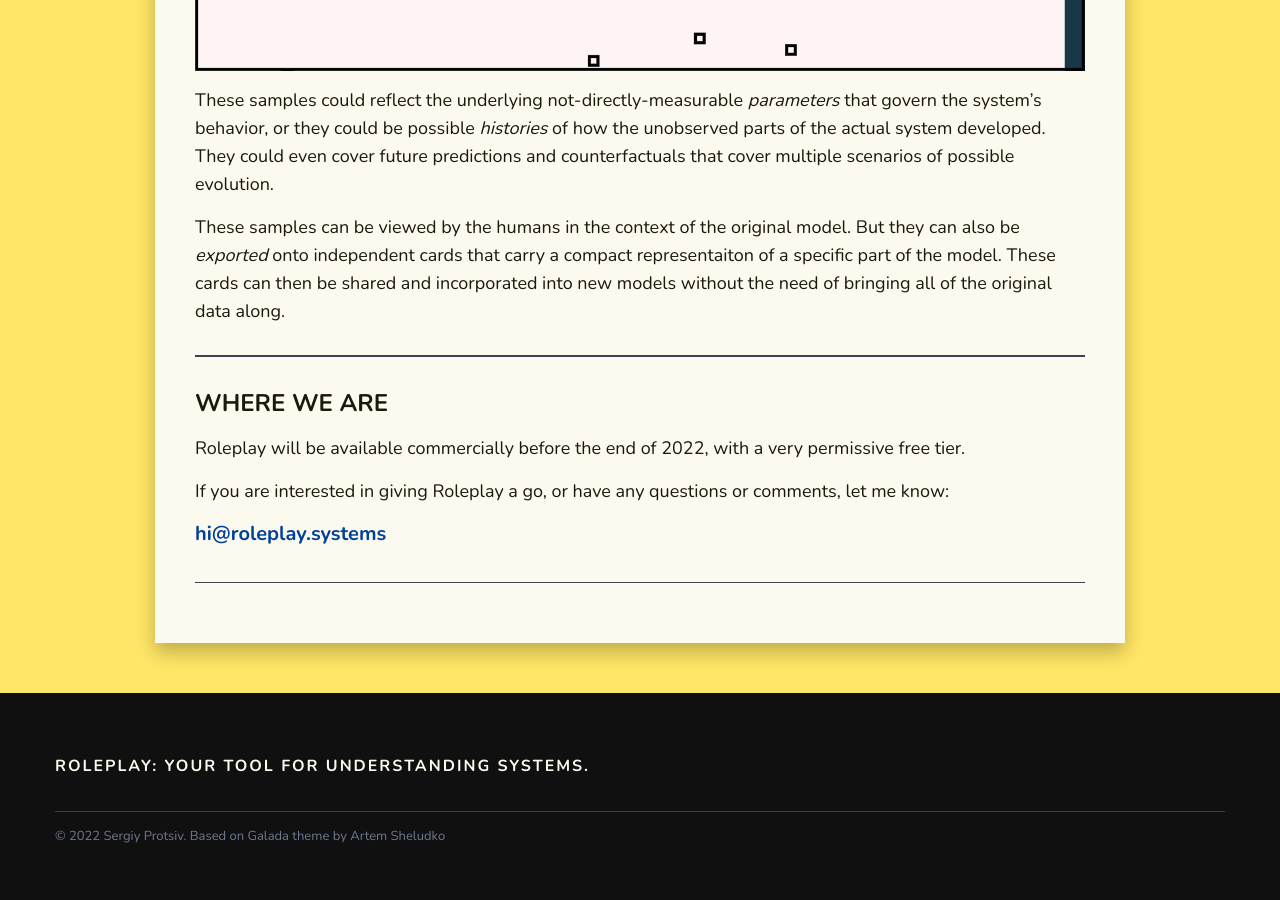
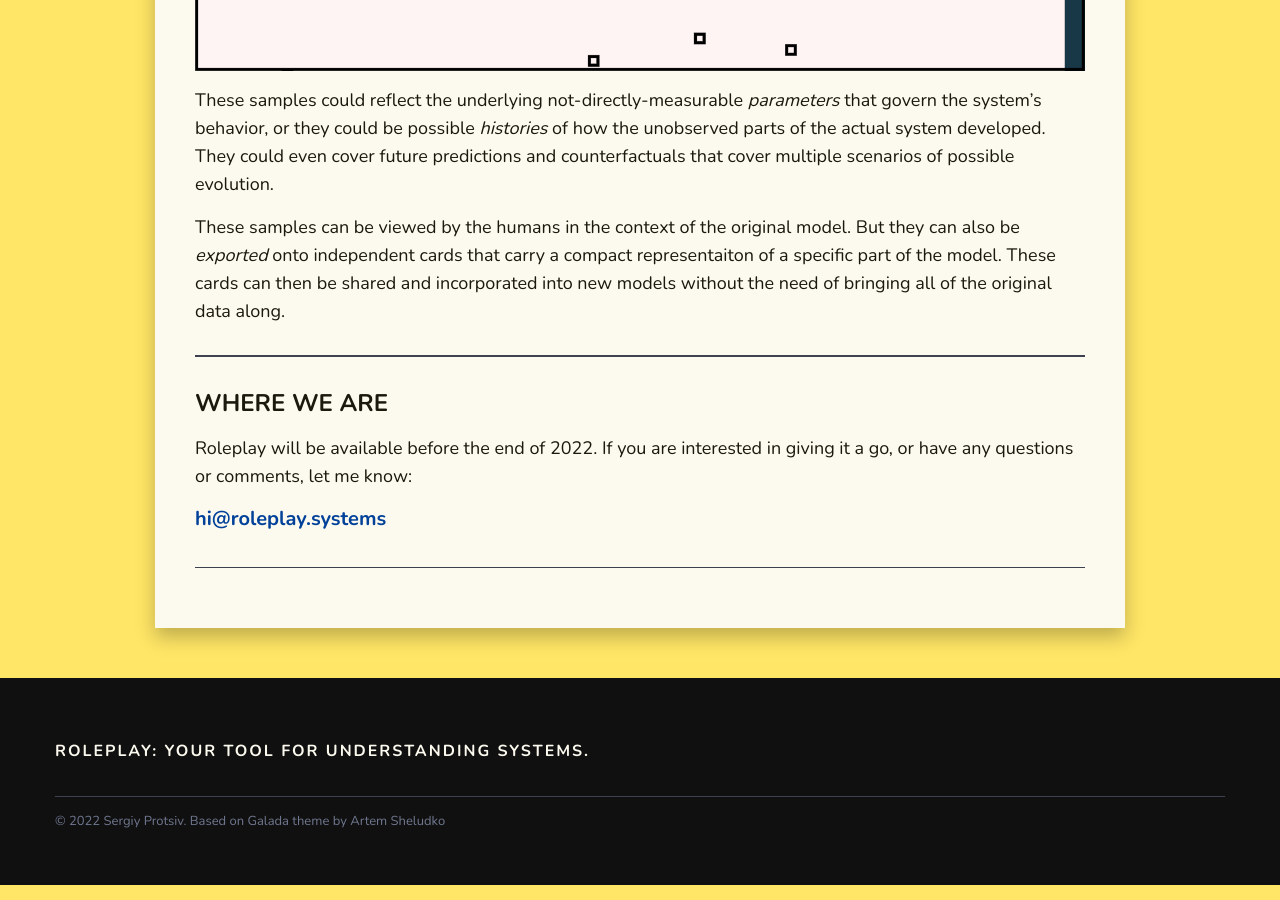
Before and after one commit to roleplaysystems/roleplaysystems.github.io, a Jekyll site: the page built from _pages/index.md, in a window 1280 px wide and 900 px high, scrolled down 3504 px. Built offline with Jekyll 4.4.1, drawn with Linux system fonts in a browser that asks for light colours; nearby versions of some CDN libraries; the list of posts is cut into pages by our own code.

Commit message:
Small change

```diff
--- a/_pages/index.md
+++ b/_pages/index.md
@@ -69,8 +69,6 @@
 
 ### WHERE WE ARE
 
-Roleplay will be available commercially before the end of 2022, with a very permissive free tier.
-
-If you are interested in giving Roleplay a go, or have any questions or comments, let me know:
+Roleplay will be available before the end of 2022. If you are interested in giving it a go, or have any questions or comments, let me know:
 
 #### [hi@roleplay.systems](mailto:hi@roleplay.systems)
```
Also changed, not shown: 1 other file.
